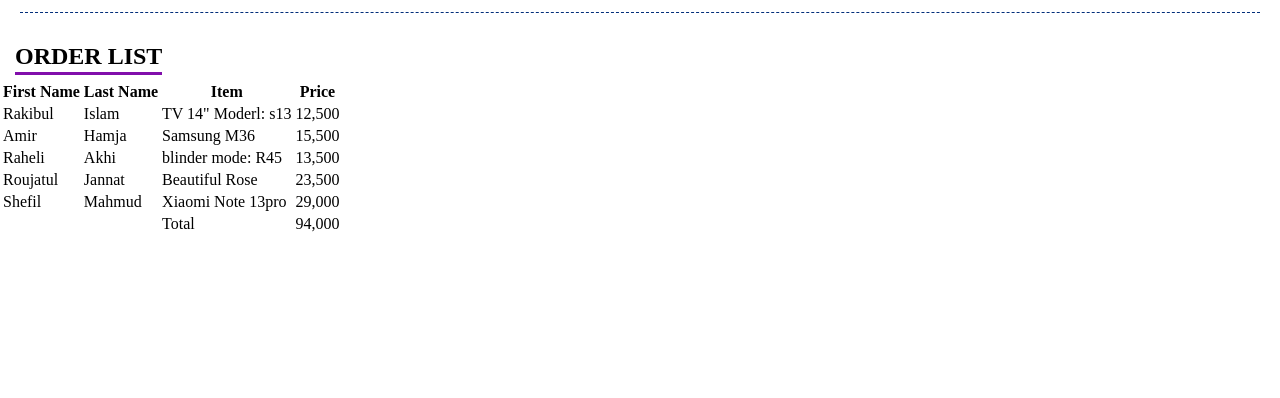
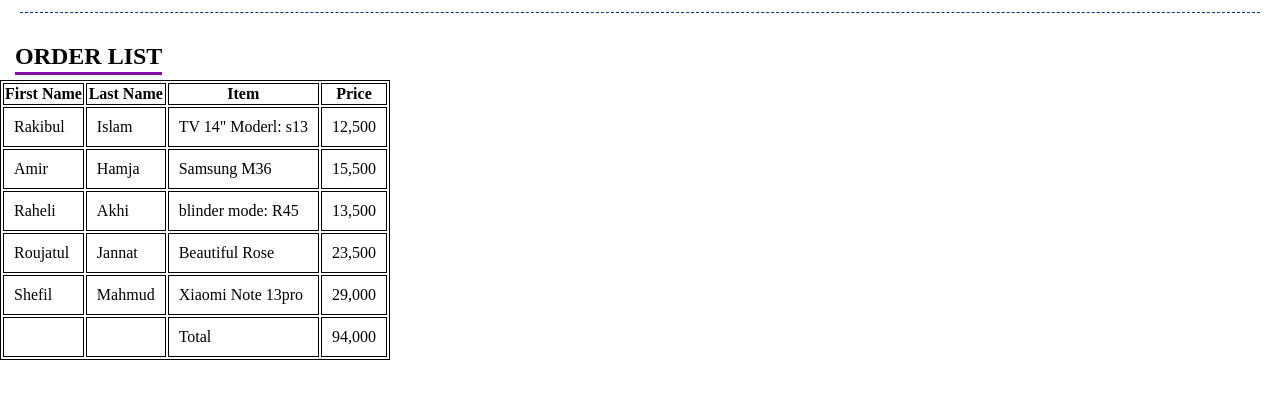
Before and after one commit to Rakib1514/project-practice, a plain HTML site: page index.html in a window 1280 px wide. Shown: the part 156-554 px from the top of the page. Drawn offline with Linux system fonts and the light colour scheme.

Commit message:
table all class updated and css table border added

```diff
--- a/index.html
+++ b/index.html
@@ -2,7 +2,7 @@
 <html lang="en">
 <head>
     <meta charset="UTF-8">
-    <meta name="viewport" content="width=device-width, initial-scale=1.0">
+    <meta first-name="viewport" content="width=device-width, initial-scale=1.0">
     <title>Ritox Table</title>
     <link rel="stylesheet" href="style.css">
 </head>
@@ -20,53 +20,53 @@
         <div class="list-heading">
             <h2>Order list</h2>
         </div>
-        <div>
+        <div class="order-table">
             <table>
                 <thead>
                     <tr>
-                    <th>First Name</th>
-                    <th>Last Name</th>
-                    <th>Item</th>
+                    <th class="first-name">First Name</th>
+                    <th class="last-name">Last Name</th>
+                    <th class="item">Item</th>
                     <th>Price</th>
                     </tr>
                 </thead>
                 <tbody>
                     <tr>
-                        <td>Rakibul</td>
-                        <td>Islam</td>
-                        <td>TV 14" Moderl: s13</td>
-                        <td>12,500</td>
+                        <td class="first-name">Rakibul</td>
+                        <td class="last-name">Islam</td>
+                        <td class="item">TV 14" Moderl: s13</td>
+                        <td class="price">12,500</td>
                     </tr>
                     <tr>
-                        <td>Amir</td>
-                        <td>Hamja</td>
-                        <td>Samsung M36</td>
-                        <td>15,500</td>
+                        <td class="first-name">Amir</td>
+                        <td class="last-name">Hamja</td>
+                        <td class="item">Samsung M36</td>
+                        <td class="price">15,500</td>
                     </tr>
                     <tr>
-                        <td>Raheli</td>
-                        <td>Akhi</td>
-                        <td>blinder mode: R45</td>
-                        <td>13,500</td>
+                        <td class="first-name">Raheli</td>
+                        <td class="last-name">Akhi</td>
+                        <td class="item">blinder mode: R45</td>
+                        <td class="price">13,500</td>
                     </tr>
                     <tr>
-                        <td>Roujatul</td>
-                        <td>Jannat</td>
-                        <td>Beautiful Rose</td>
-                        <td>23,500</td>
+                        <td class="first-name">Roujatul</td>
+                        <td class="last-name">Jannat</td>
+                        <td class="item">Beautiful Rose</td>
+                        <td class="price">23,500</td>
                     </tr>
                     <tr>
-                        <td>Shefil</td>
-                        <td>Mahmud</td>
-                        <td>Xiaomi Note 13pro</td>
-                        <td>29,000</td>
+                        <td class="first-name">Shefil</td>
+                        <td class="last-name">Mahmud</td>
+                        <td class="item">Xiaomi Note 13pro</td>
+                        <td class="price">29,000</td>
                     </tr>
                 </tbody>
                 <tfoot>
                     <td></td>
                     <td></td>
-                    <td>Total</td>
-                    <td>94,000</td>
+                    <td class="total">Total</td>
+                    <td class="total-price">94,000</td>
 
                 </tfoot>
             </table>
--- a/style.css
+++ b/style.css
@@ -55,3 +55,16 @@ a:hover{
     display: inline-block;
     border-bottom: 3px solid #810eab;
 }
+
+.order-table table {
+    border: 1px solid black;
+}
+
+.order-table th {
+    border: 1px solid black;
+}
+
+.order-table td {
+    border: 1px solid black;
+    padding: 10px;
+}
```
